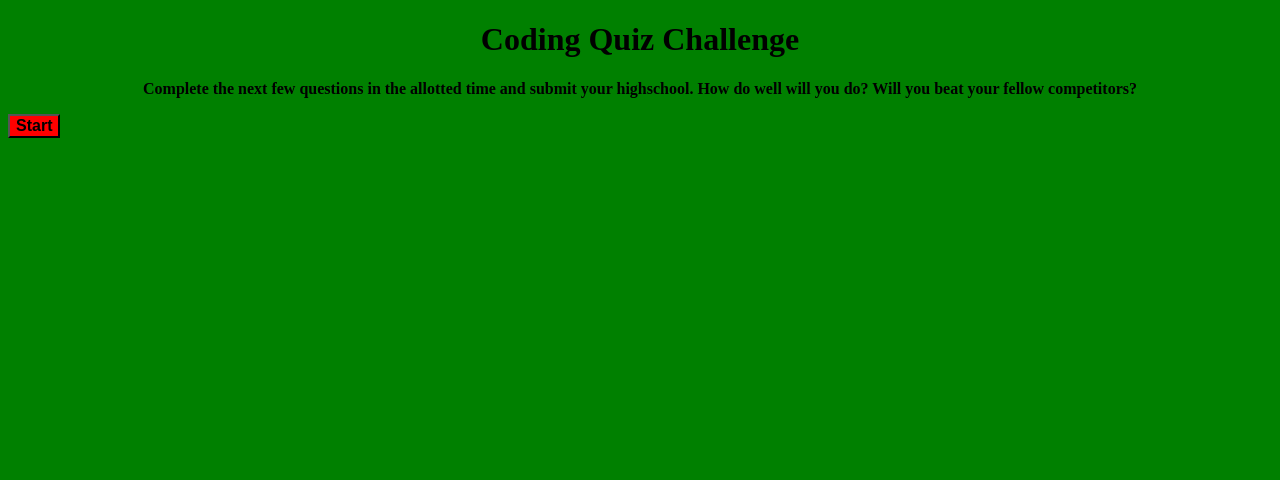
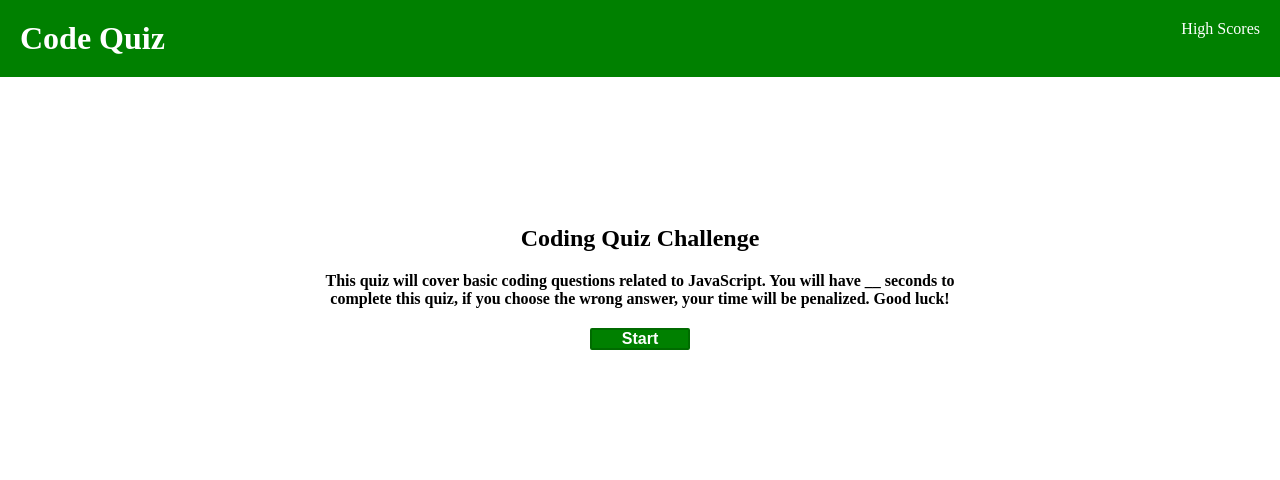
Before and after one commit to Zlyda1993/ubiquitous-couscous, a plain HTML site: page index.html in a window 1280 px wide. Drawn offline with Linux system fonts and the light colour scheme.

Commit message:
setting up general styles and core functionality

```diff
--- a/index.html
+++ b/index.html
@@ -3,15 +3,29 @@
 <head>
     <meta charset="UTF-8">
     <meta name="viewport" content="width=device-width, initial-scale=1.0">
-    <title>Document</title>
+    <title>Code Quiz</title>
     <link rel="stylesheet" href="style.css">
 </head>
 <body>
     <header>
+        <h1>Code Quiz</h1>
+        <nav>
+            <a href="/scores.html">High Scores</a>
+        </nav>
+    </header>
+
+    <section class="intro">
         <h1>Coding Quiz Challenge</h1>
-        <p>Complete the next few questions in the allotted time and submit your highschool. How do well will you do? Will you beat your fellow competitors?</p>
+        <p>This quiz will cover basic coding questions related to JavaScript. You will have __ seconds to complete this quiz, if you choose the wrong answer, your time will be penalized. Good luck!</p>
         <button id="start">Start</button>
-    </header>
+    </section>
+
+    <section class="quiz">
+        <h1 class="questionEl">This is a test!</h1>
+        <ul class="answersListEl">
+        </ul>
+    </section>
+
     <script src="script.js"></script>
 </body>
 </html>
--- a/script.js
+++ b/script.js
@@ -1,8 +1,14 @@
 var startButton = document.querySelector("#start");
+var intro = document.querySelector(".intro")
+var quiz = document.querySelector(".quiz")
+quiz.style.display = "none"
+var questionEl = document.querySelector(".questionEl")
+var answersListEl = document.querySelector(".answersListEl")
 
 
 function questions() {
-
+    intro.style.display = "none"
+    quiz.style.display = "block"
 }
 
 
@@ -10,6 +16,4 @@ function questions() {
 
 
 
-
-
 startButton.addEventListener("click", questions);
--- a/style.css
+++ b/style.css
@@ -1,3 +1,14 @@
+*,
+html {
+    margin: 0;
+    padding: 0;
+}
+
+a {
+    color: white;
+    text-decoration: none;
+}
+
 h1 {
     text-align: center;
     font-weight: bold;
@@ -8,14 +19,40 @@ p {
     font-weight: bold;
 }
 
-button {
+header {
+    background: green;
+    color: white;
+    display: flex;
+    justify-content: space-between;
+    padding: 20px;
+}
+
+
+.intro {
+    display: flex;
+    flex-direction: column;
+    justify-content: center;
+    align-content: center;
+    height: 50vh;
+    width: 50vw;
+    text-align: center;
+    margin: 0 auto;
+}
+
+.intro h1 {
+    margin: 20px 0;
+}
+
+#start {
     cursor: pointer;
     text-align: center;
-    background-color: red;
+    background-color: green;
     font-size: medium;
     font-weight: bold;
+    width: 100px;
+    margin: 20px auto 0 auto;
+    border: 2px solid rgb(0, 107, 0);
+    background: green;
+    color: white;
+    border-radius: 2px;
 }
-
-body {
-    background-color: green;
-}
```
Also changed, not shown: scores.html (added, +11 -0 lines).
